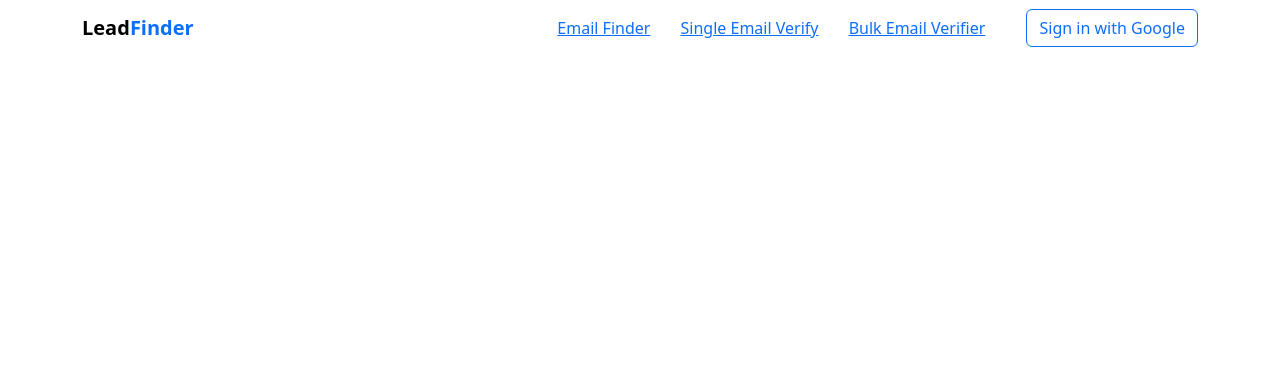
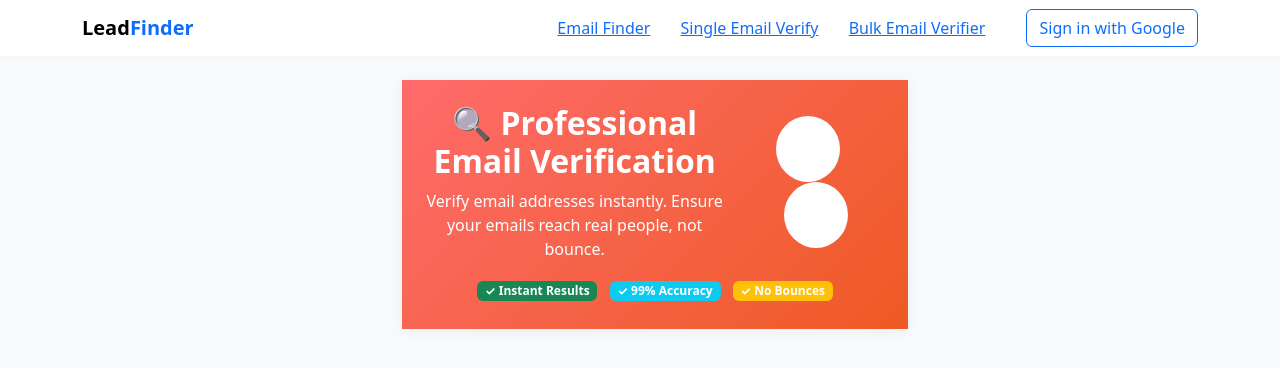
Before and after one commit to teckgeekz/verify-email-using-smtp-checks, a Flask app: page /single-verify in a window 1280 px wide. Shown: the top 368 px of the page. Run offline with Flask 3, Linux system fonts and the light colour scheme; some libraries are stand-ins or nearby versions.

Commit message:
update UI

```diff
--- a/templates/single_verify.html
+++ b/templates/single_verify.html
@@ -2,11 +2,18 @@
 <html lang="en">
 <head>
     <meta charset="UTF-8">
+    <meta name="viewport" content="width=device-width, initial-scale=1.0">
     <title>Single Email Verify | SaaS UI</title>
     <link href="https://cdn.jsdelivr.net/npm/bootstrap@5.3.0/dist/css/bootstrap.min.css" rel="stylesheet">
     <link href="https://cdnjs.cloudflare.com/ajax/libs/font-awesome/6.0.0/css/all.min.css" rel="stylesheet">
     <style>
+      body { background: #f8fafc; }
+      .navbar { box-shadow: 0 2px 8px rgba(0,0,0,0.03); }
+      .card { border-radius: 1rem; box-shadow: 0 2px 16px rgba(0,0,0,0.06); }
+      .result-list li { margin-bottom: 0.5rem; }
+      .footer { color: #888; font-size: 0.95em; margin-top: 2rem; text-align: center; }
       #main-content { display: none; }
+      #signin-box { display: none; min-height: 300px; align-items: center; justify-content: center; flex-direction: column; text-align: center; }
       .spinner-border-sm {
         width: 1rem;
         height: 1rem;
@@ -48,17 +55,7 @@
   </div>
 </nav>
 <div class="container" style="max-width: 500px;">
-  <div id="signin-box" style="display:none; min-height:300px; align-items:center; justify-content:center; flex-direction:column; text-align:center;">
-    <div class="card p-4 my-5" style="max-width:350px; margin:auto;">
-      <h3 class="mb-3">Sign in to continue</h3>
-      <p class="mb-4 text-muted">Please sign in with Google to use the Single Email Verifier.</p>
-      <button id="center-login-btn" class="btn btn-primary w-100 mb-2">
-        <img src="https://www.gstatic.com/firebasejs/ui/2.0.0/images/auth/google.svg" style="height:20px; margin-right:8px; vertical-align:middle;"> Sign in with Google
-      </button>
-    </div>
-  </div>
-  <div id="main-content">
-    <!-- Eye-catching banner for email verification - 100% width -->
+  <!-- Eye-catching banner for email verification - 100% width (shown before sign-in) -->
   <div class="card mb-4 mx-0 banner-card" style="background: linear-gradient(135deg, #ff6b6b 0%, #ee5a24 100%); border: none; color: white;">
     <div class="card-body p-4 text-center">
       <div class="row align-items-center">
@@ -85,6 +82,16 @@
     </div>
   </div>
 
+  <div id="signin-box" style="display:none; min-height:300px; align-items:center; justify-content:center; flex-direction:column; text-align:center;">
+    <div class="card p-4 my-5" style="max-width:350px; margin:auto;">
+      <h3 class="mb-3">Sign in to continue</h3>
+      <p class="mb-4 text-muted">Please sign in with Google to use the Single Email Verifier.</p>
+      <button id="center-login-btn" class="btn btn-primary w-100 mb-2">
+        <img src="https://www.gstatic.com/firebasejs/ui/2.0.0/images/auth/google.svg" style="height:20px; margin-right:8px; vertical-align:middle;"> Sign in with Google
+      </button>
+    </div>
+  </div>
+  <div id="main-content">
     <div class="card p-4 mb-4">
         <h2 class="mb-4">Single Email Verification</h2>
         <form id="verify-form" method="POST">
```
Also changed, not shown: templates/index.html (+11 -11 lines). Lines whose indentation alone changed are shown as unchanged.
